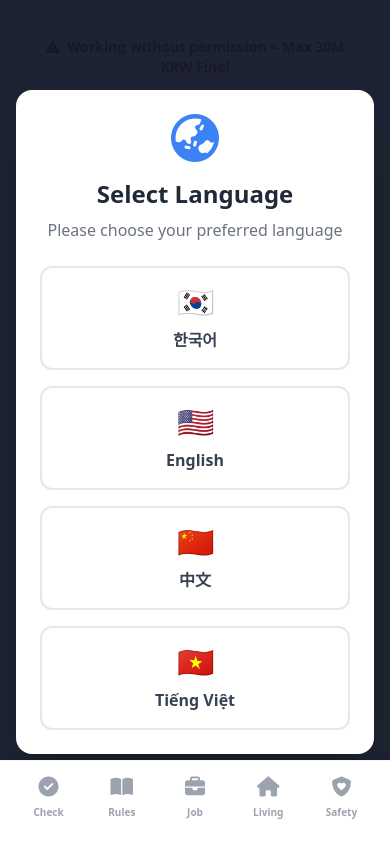
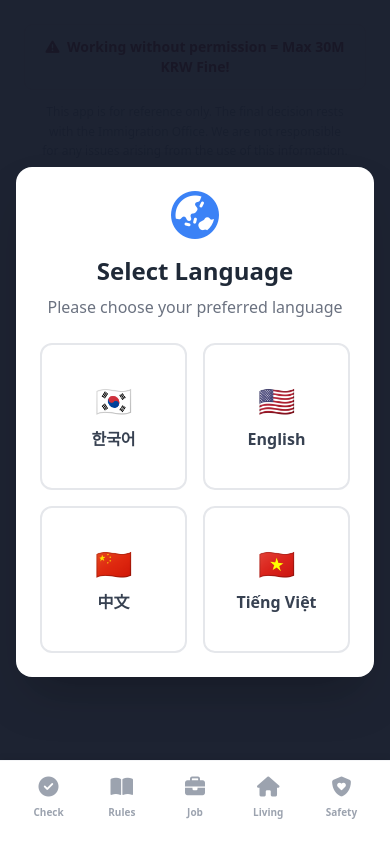
Before and after one commit to siwoo281/uniwork, a website: page index.html in a window 390 px wide. Drawn offline with nearby package versions, Linux system fonts and the light colour scheme; files whose address does not match are found by name.

Commit message:
Improve language modal UI: 2x2 square grid layout for better mobile visibility

```diff
--- a/index.html
+++ b/index.html
@@ -58,24 +58,24 @@
                 <h1 class="text-2xl font-bold mb-2">Select Language</h1>
                 <p class="text-gray-500">Please choose your preferred language</p>
             </div>
-            <div class="grid grid-cols-1 md:grid-cols-2 gap-4">
+            <div class="grid grid-cols-2 gap-4">
                 <button onclick="setLanguage('ko')"
-                    class="lang-btn p-4 border-2 border-gray-200 rounded-xl hover:border-blue-500 hover:bg-blue-50 transition-all group">
+                    class="lang-btn aspect-square flex flex-col items-center justify-center p-4 border-2 border-gray-200 rounded-xl hover:border-blue-500 hover:bg-blue-50 transition-all group">
                     <span class="text-3xl block mb-2">🇰🇷</span>
                     <span class="font-bold text-gray-700 group-hover:text-blue-600">한국어</span>
                 </button>
                 <button onclick="setLanguage('en')"
-                    class="lang-btn p-4 border-2 border-gray-200 rounded-xl hover:border-blue-500 hover:bg-blue-50 transition-all group">
+                    class="lang-btn aspect-square flex flex-col items-center justify-center p-4 border-2 border-gray-200 rounded-xl hover:border-blue-500 hover:bg-blue-50 transition-all group">
                     <span class="text-3xl block mb-2">🇺🇸</span>
                     <span class="font-bold text-gray-700 group-hover:text-blue-600">English</span>
                 </button>
                 <button onclick="setLanguage('cn')"
-                    class="lang-btn p-4 border-2 border-gray-200 rounded-xl hover:border-blue-500 hover:bg-blue-50 transition-all group">
+                    class="lang-btn aspect-square flex flex-col items-center justify-center p-4 border-2 border-gray-200 rounded-xl hover:border-blue-500 hover:bg-blue-50 transition-all group">
                     <span class="text-3xl block mb-2">🇨🇳</span>
                     <span class="font-bold text-gray-700 group-hover:text-blue-600">中文</span>
                 </button>
                 <button onclick="setLanguage('vn')"
-                    class="lang-btn p-4 border-2 border-gray-200 rounded-xl hover:border-blue-500 hover:bg-blue-50 transition-all group">
+                    class="lang-btn aspect-square flex flex-col items-center justify-center p-4 border-2 border-gray-200 rounded-xl hover:border-blue-500 hover:bg-blue-50 transition-all group">
                     <span class="text-3xl block mb-2">🇻🇳</span>
                     <span class="font-bold text-gray-700 group-hover:text-blue-600">Tiếng Việt</span>
                 </button>
```
